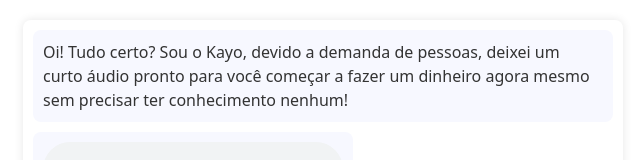
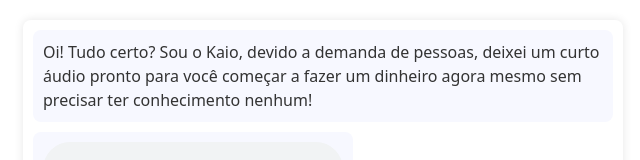
Before and after one commit to luarrekcah/kayo.ksv-audio, a plain HTML site: page index.html in a window 1280 px wide. Shown: the top 160 px of the page, without its empty margins (317-957 px from the left). Drawn offline with nearby package versions, Linux system fonts and the light colour scheme.

Commit message:
Update index.html

```diff
--- a/index.html
+++ b/index.html
@@ -3,8 +3,7 @@
   <head>
     <meta charset="utf-8" />
     <meta name="viewport" content="width=device-width, initial-scale=1" />
-    <!---->
-    <title>Kayo KSV</title>
+    <title>Kaio KSV</title>
     <link
       href="https://cdn.jsdelivr.net/npm/bootstrap@5.3.2/dist/css/bootstrap.min.css"
       rel="stylesheet"
@@ -129,7 +128,7 @@
         {
           type: "text",
           content:
-            "Oi! Tudo certo? Sou o Kayo, devido a demanda de pessoas, deixei um curto áudio pronto para você começar a fazer um dinheiro agora mesmo sem precisar ter conhecimento nenhum!",
+            "Oi! Tudo certo? Sou o Kaio, devido a demanda de pessoas, deixei um curto áudio pronto para você começar a fazer um dinheiro agora mesmo sem precisar ter conhecimento nenhum!",
         },
         { type: "audio", content: "audio.mp3" },
         {
```
